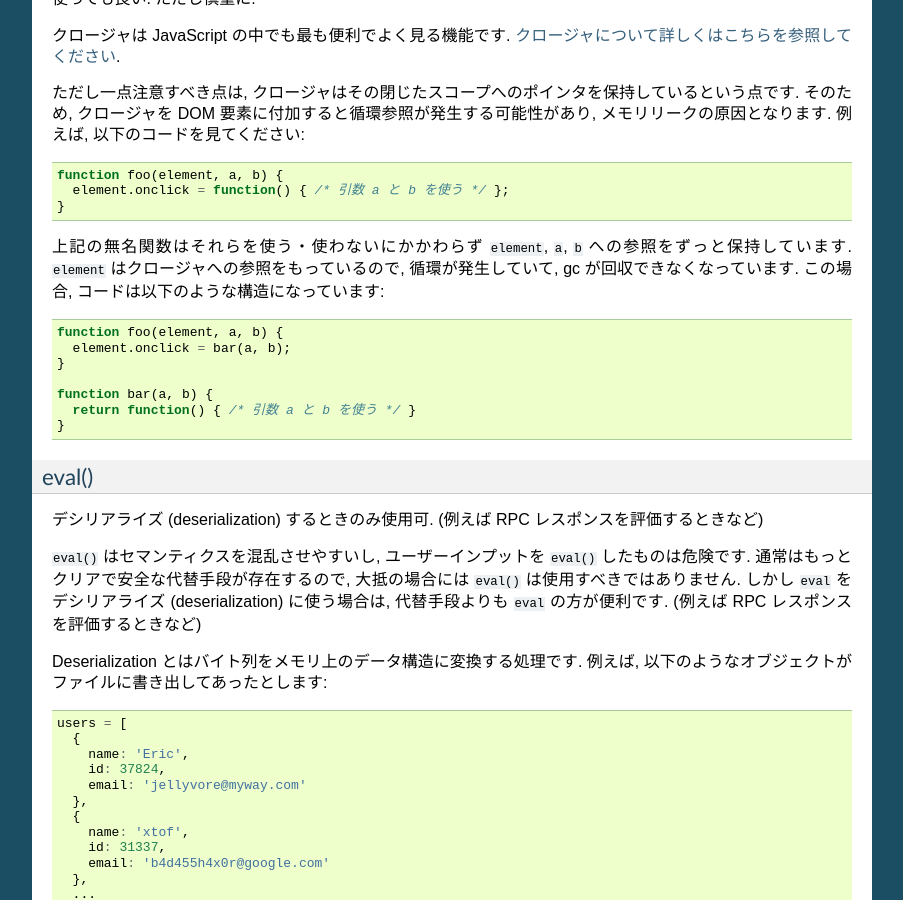
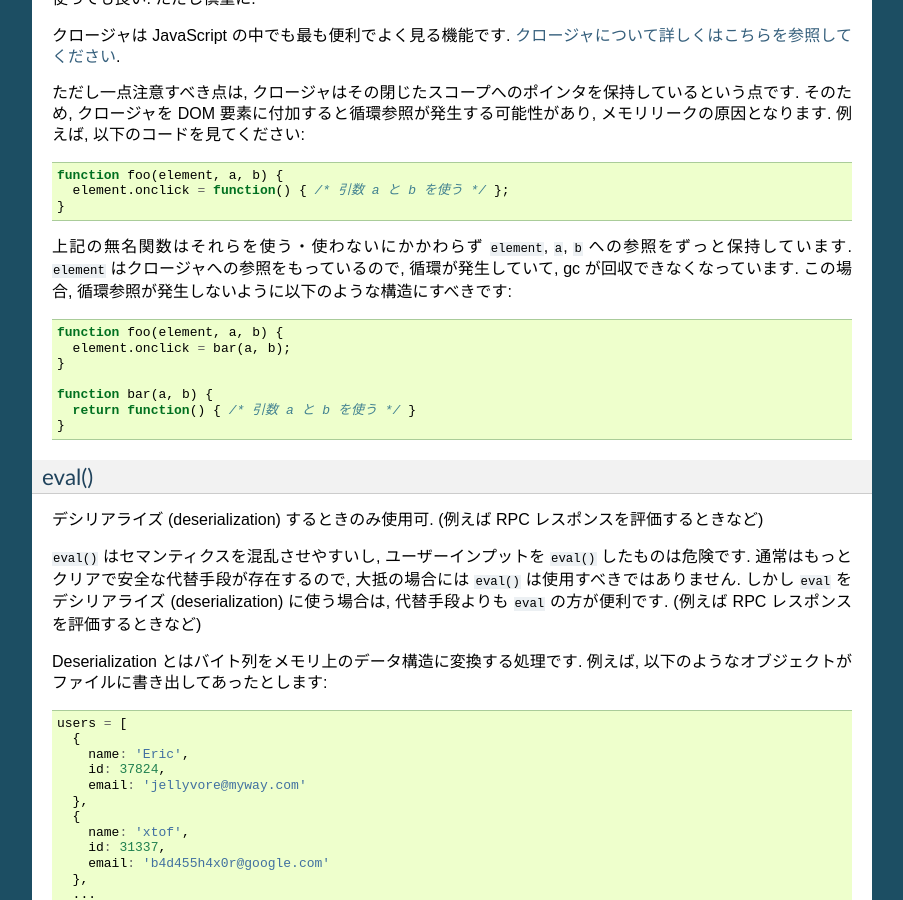
Before and after one commit to cou929/Japanese-Translation-of-Google-JavaScript-Style-Guide, a Sphinx documentation site: the page built from doc/index.rst, in a window 1280 px wide and 900 px high, scrolled down 4609 px. Shown: the whole window, without its empty margins (198-1101 px from the left). Built offline with Sphinx 7.4.7, drawn with Linux system fonts in a browser that asks for light colours; some of the changed text lies outside the part shown.

Commit message:
fix translation and a word

```diff
--- a/doc/index.rst
+++ b/doc/index.rst
@@ -239,7 +239,7 @@ JavaScript は, 安全にセミコロンの存在が推測できる場合を除
      element.onclick = function() { /* 引数 a と b を使う */ };
    }
 
-上記の無名関数はそれらを使う・使わないにかかわらず ``element``, ``a``, ``b`` への参照をずっと保持しています. ``element`` はクロージャへの参照をもっているので, 循環が発生していて, gc が回収できなくなっています. この場合, コードは以下のような構造になっています:
+上記の無名関数はそれらを使う・使わないにかかわらず ``element``, ``a``, ``b`` への参照をずっと保持しています. ``element`` はクロージャへの参照をもっているので, 循環が発生していて, gc が回収できなくなっています. この場合, 循環参照が発生しないように以下のような構造にすべきです:
 
 .. code-block:: javascript
 
```
Also changed, not shown: other parts of doc/index.rst (+1 -1 lines).
